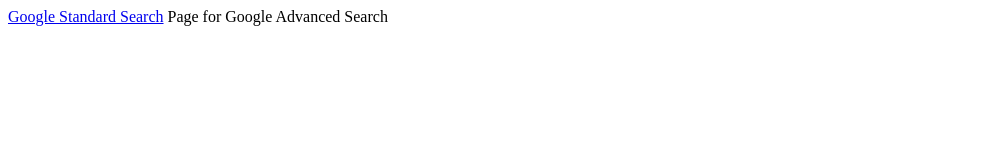
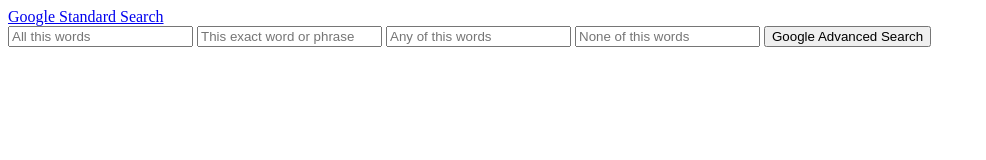
Before and after one commit to kalyanoliveira/search_project, a plain HTML site: page gas.html in a window 1280 px wide. Shown: the whole page, without its empty margins (0-986 px from the left). Drawn offline with Linux system fonts and the light colour scheme.

Commit message:
Add basic functionality to gs, gas, and gis files

```diff
--- a/gas.html
+++ b/gas.html
@@ -7,6 +7,12 @@
 </head>
 <body>
     <a href="gs.html">Google Standard Search</a>
-    Page for Google Advanced Search
+    <form action="https://www.google.com/search">
+        <input type="text" name="as_q" placeholder="All this words">
+        <input type="text" name="as_epq" placeholder="This exact word or phrase">
+        <input type="text" name="as_oq" placeholder="Any of this words">
+        <input type="text" name="as_eq" placeholder="None of this words">
+        <input type="submit" value="Google Advanced Search">
+    </form>
 </body>
 </html>
```
Also changed, not shown: gis.html (+4 -1 lines), gs.html (+4 -1 lines).
